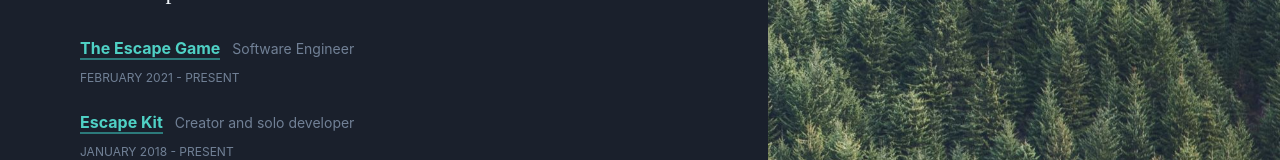
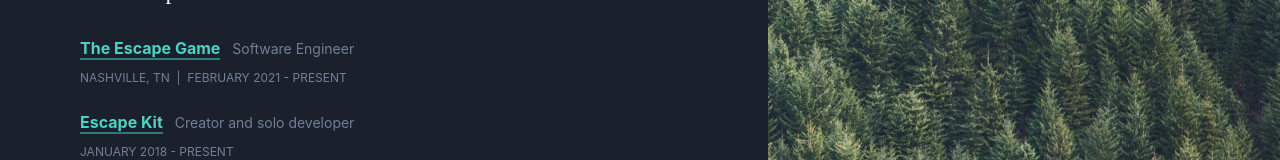
Before and after one commit to SpencerRowland/srowland, a Gatsby site: page /work in a window 1280 px wide. Shown: the part 428-588 px from the top of the page. Built offline with nearby package versions, Linux system fonts and the light colour scheme; Gatsby itself is replaced by a stand-in of ours; a web font is replaced by a local one.

Commit message:
minor updates

```diff
--- a/src/pages/work.js
+++ b/src/pages/work.js
@@ -26,7 +26,7 @@ export default ({data}) => (
             <Link to="https://theescapegame.com/" target="_blank">The Escape Game</Link>
             <span>Software Engineer</span>
           </h3>
-          <h4>February 2021 - Present</h4>
+          <h4>NASHVILLE, TN &nbsp;|&nbsp; February 2021 - Present</h4>
           {/* <p>
             Escape Kit began with the mission to make a better digital waiver for the escape room industry.
             It has grown to become an automated marketing tool used by escape room businesses across the country.
```
